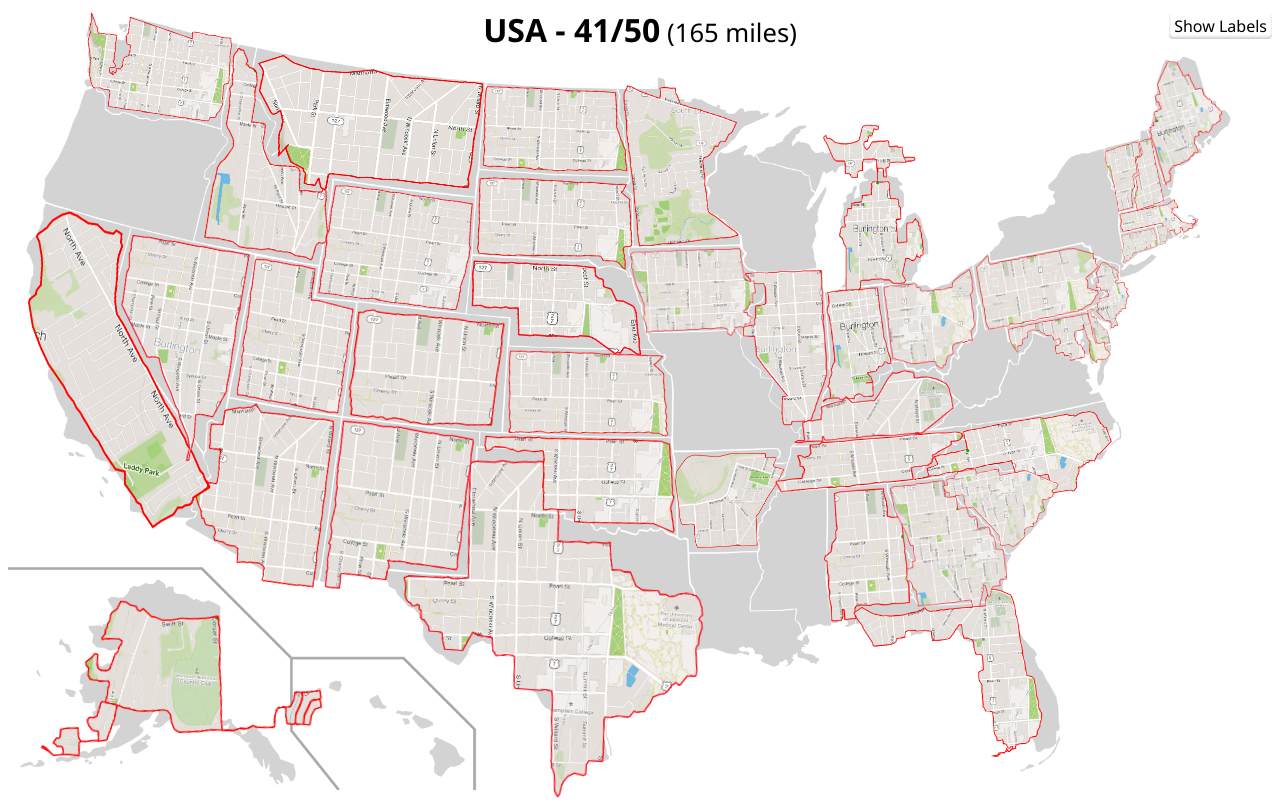
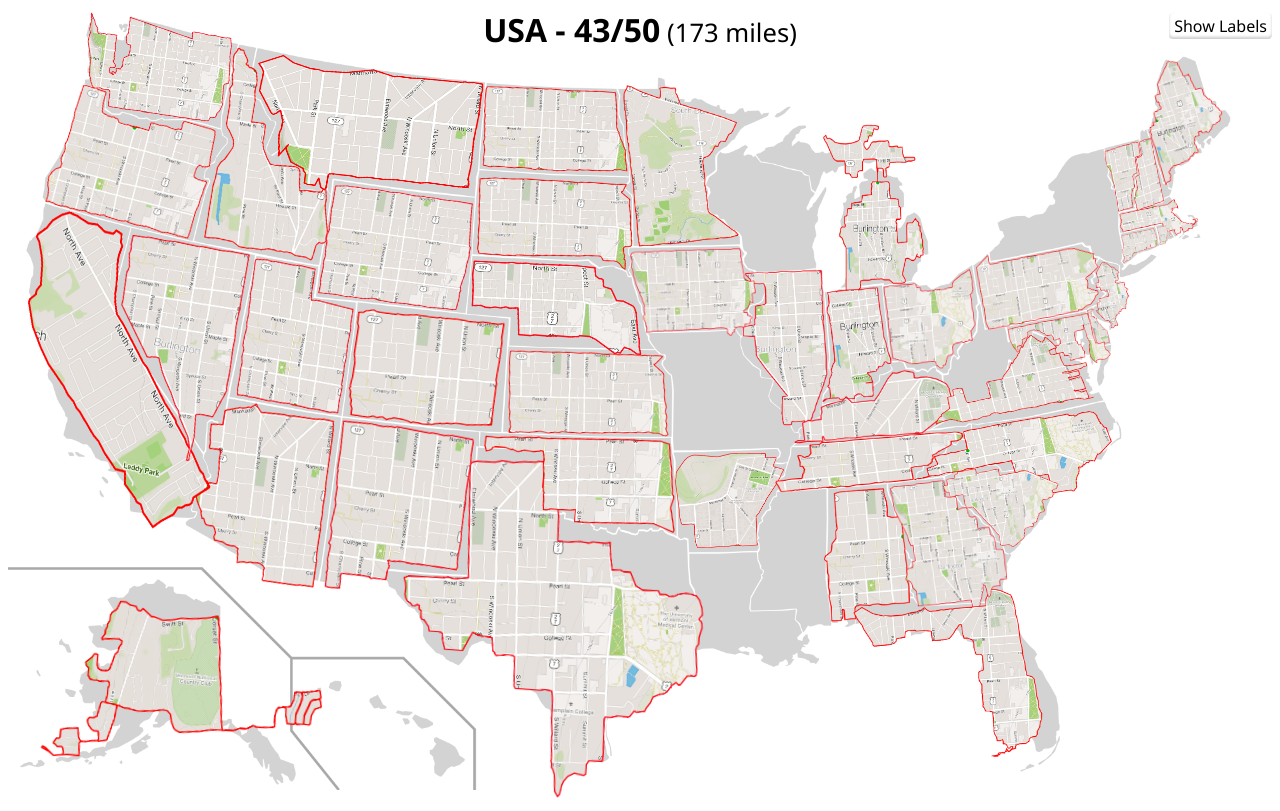
Before and after one commit to KyleMit/united-shapes-of-america, a plain HTML site: page index.html in a window 1280 px wide. Shown: the top 811 px of the page. Drawn offline with Linux system fonts and the light colour scheme.

Commit message:
add Oregon and Virginia

```diff
--- a/index.html
+++ b/index.html
@@ -75,7 +75,7 @@
           <div class="label WY">Wyoming        </div>
       </div>
       <img src="images/USA.png" alt="USA" class="background" />
-      <span class="info"><b>USA - 41/50</b> (165 miles)</span>
+      <span class="info"><b>USA - 43/50</b> (173 miles)</span>
 
       <div class="strava">
         <div class="logo">
@@ -129,6 +129,7 @@
       <a id="NorthDakota"   href="https://www.strava.com/activities/833280637"><img src="images/NorthDakota-Blank.png"  alt="North Dakota"/>  <span class="info"><b>North Dakota</b>  (3.0 miles)  </span></a>
       <a id="Ohio"          href="https://www.strava.com/activities/729282298"><img src="images/Ohio-Blank.png"         alt="Ohio"/>          <span class="info"><b>Ohio</b>          (3.1 miles)  </span></a>
       <a id="Oklahoma"      href="https://www.strava.com/activities/869986554"><img src="images/Oklahoma-Blank.png"     alt="Oklahoma"/>      <span class="info"><b>Oklahoma</b>      (2.6 miles)  </span></a>
+      <a id="Oregon"        href="https://www.strava.com/activities/969803928"><img src="images/Oregon-Blank.png"       alt="Oregon"/>        <span class="info"><b>Oregon</b>        (3.6 miles)  </span></a>
       <a id="Pennsylvania"  href="https://www.strava.com/activities/877382429"><img src="images/Pennsylvania-Blank.png" alt="Pennsylvania"/>  <span class="info"><b>Pennsylvania</b>  (3.3 miles)  </span></a>
       <a id="Rhode-Island"  href="https://www.strava.com/activities/684447220"><img src="images/RhodeIsland-Blank.png"  alt="Rhode Island"/>  <span class="info"><b>Rhode Island</b>  (8.5 miles)  </span></a>
       <a id="SouthCarolina" href="https://www.strava.com/activities/871108592"><img src="images/SouthCarolina-Blank.png" alt="S. Carolina"/>  <span class="info"><b>South Carolina</b> (4.2 miles)  </span></a>
@@ -137,6 +138,7 @@
       <a id="Texas"         href="https://www.strava.com/activities/738130217"><img src="images/Texas-Blank.png"        alt="Texas"/>         <span class="info"><b>Texas</b>         (5.2 miles)  </span></a>
       <a id="Utah"          href="https://www.strava.com/activities/771829716"><img src="images/Utah-Blank.png"         alt="Utah"/>          <span class="info"><b>Utah</b>          (2.6 miles)  </span></a>
       <a id="Vermont"       href="https://www.strava.com/activities/632919655"><img src="images/Vermont-Blank.png"      alt="Vermont"/>       <span class="info"><b>Vermont</b>       (2.4 miles)  </span></a>
+      <a id="Virginia"      href="https://www.strava.com/activities/959474323"><img src="images/Virginia-Blank.png"     alt="Virginia"/>      <span class="info"><b>Virginia</b>      (4.3 miles)  </span></a>
       <a id="Washington"    href="https://www.strava.com/activities/741882222"><img src="images/Washington-Blank.png"   alt="Washington"/>    <span class="info"><b>Washington</b>    (4.1 miles)  </span></a>
       <a id="Wyoming"       href="https://www.strava.com/activities/782962208"><img src="images/Wyoming-Blank.png"      alt="Wyoming"/>       <span class="info"><b>Wyoming</b>       (3.3 miles)  </span></a>
 
--- a/style.css
+++ b/style.css
@@ -188,6 +188,7 @@ h3 {
 #NorthDakota   img {top: 9.5%;  left: 37.5%;  width:11.8%; transform: scaleY(.9)rotate(5deg   );}
 #Ohio          img {top: 33.5%; left: 69.5%;  width:7.1%;  transform: scaleY(1.0)rotate(-4deg );}
 #Oklahoma      img {top: 54%;   left: 37.5%;  width:15.5%; transform: scaleY(0.95)rotate(4deg );}
+#Oregon        img {top: 12%;   left: 3.8%;   width:12.1%; transform: scaleY(1.0)rotate(17.5deg);}
 #Pennsylvania  img {top: 30.9%; left: 76.8%;  width:9.6%;  transform: scaleY(1.1)rotate(-8deg );}
 #Rhode-Island  img {top: 27.7%; left: 90.9%;  width:1.2%;  transform: scaleY(1.0)rotate(-10deg);}
 #SouthCarolina img {top: 57.8%; left: 74.3%;  width:9%;    transform: scaleY(.95)rotate(-8deg  );}
@@ -196,6 +197,7 @@ h3 {
 #Texas         img {top: 58.5%; left: 31%;    width:24%;   transform: scaleY(1.05)rotate(4deg ); z-index: 1;}
 #Utah          img {top: 33.9%; left: 18.5%;  width:8.6%;  transform: scaleY(1.15)rotate(12deg);}
 #Vermont       img {top: 18.3%; left: 87%;    width:2.75%; transform: scaleY(1.3)rotate(-10deg);}
+#Virginia      img {top: 41.6%; left: 72.7%;  width:12.7%; transform: scaleY(0.88)rotate(-11deg);}
 #Washington    img {top: 1.6%;  left: 5.8%;   width:11.9%; transform: scaleY(0.97)rotate(11deg);}
 #Wyoming       img {top: 22.5%; left: 24.95%; width:11.6%; transform: scaleY(0.9)rotate(11deg );}
 
@@ -235,6 +237,7 @@ a#NorthCarolina img:hover {transform-origin:60% 50%; transform: scale(2.0);}
 a#NorthDakota   img:hover {transform-origin:50% 15%; transform: scale(2.0);}
 a#Ohio          img:hover {transform-origin:50% 50%; transform: scale(2.8);}
 a#Oklahoma      img:hover {transform-origin:50% 50%; transform: scale(2.4);}
+a#Oregon        img:hover {transform-origin:35% 15%; transform: scale(2.5);}
 a#Pennsylvania  img:hover {transform-origin:50% 50%; transform: scale(2.4);}
 a#Rhode-Island  img:hover {transform-origin:65% 50%; transform: scale(10); }
 a#SouthCarolina img:hover {transform-origin:60% 50%; transform: scale(2.0);}
@@ -243,6 +246,7 @@ a#Tennesse      img:hover {transform-origin:60% 50%; transform: scale(2.4);}
 a#Texas         img:hover {transform-origin:50% 90%; transform: scale(1.8);}
 a#Utah          img:hover {transform-origin:50% 50%; transform: scale(1.8);}
 a#Vermont       img:hover {transform-origin:60% 40%; transform: scale(5);  }
+a#Virginia      img:hover {transform-origin:60% 50%; transform: scale(2.0);}
 a#Washington    img:hover {transform-origin:35% 15%; transform: scale(2.5);}
 a#Wyoming       img:hover {transform-origin:35% 15%; transform: scale(2.5);}
 
```
Also changed, not shown: images/Oregon-Blank.png (added), images/Virginia-Blank.png (added).
